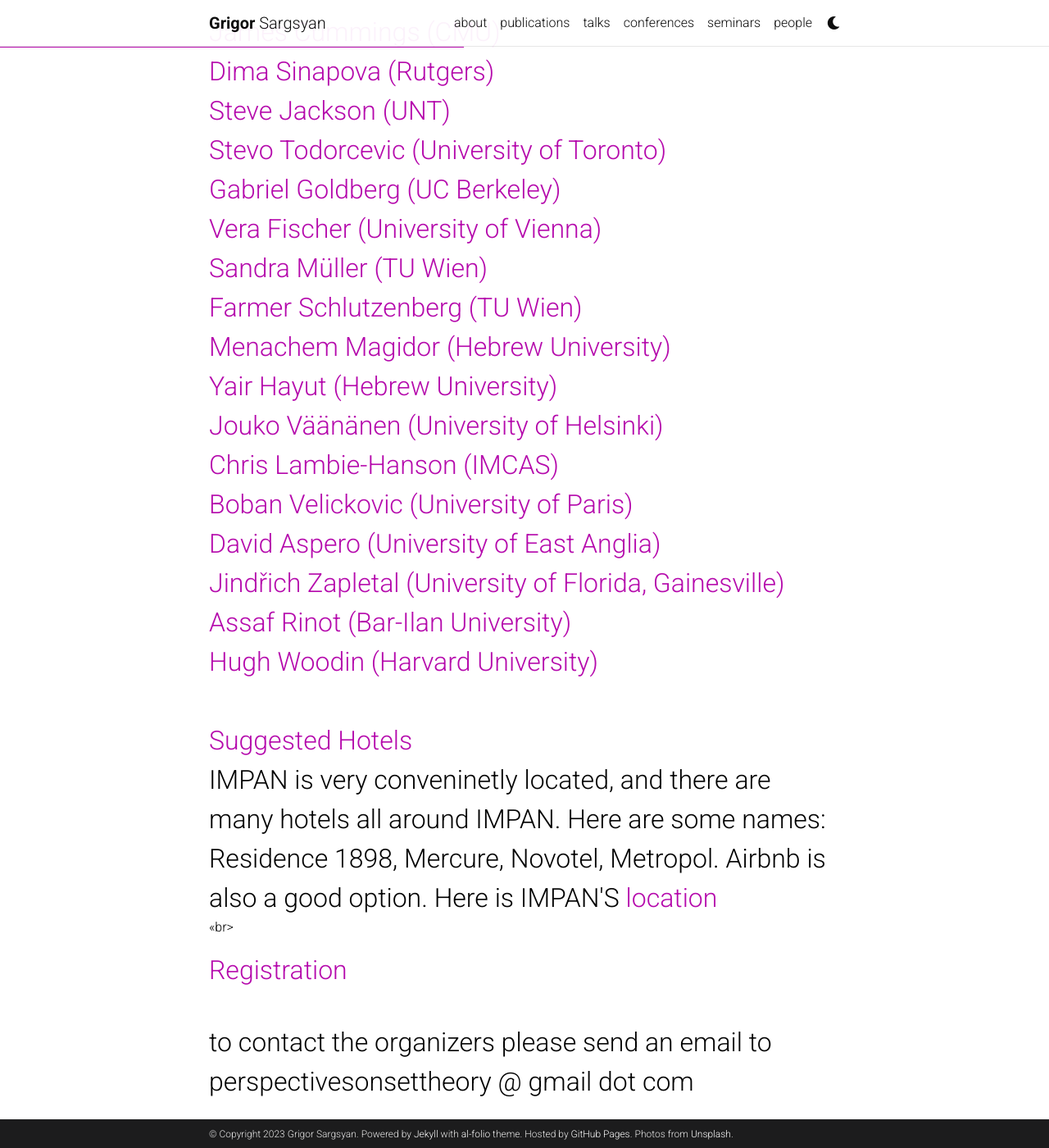
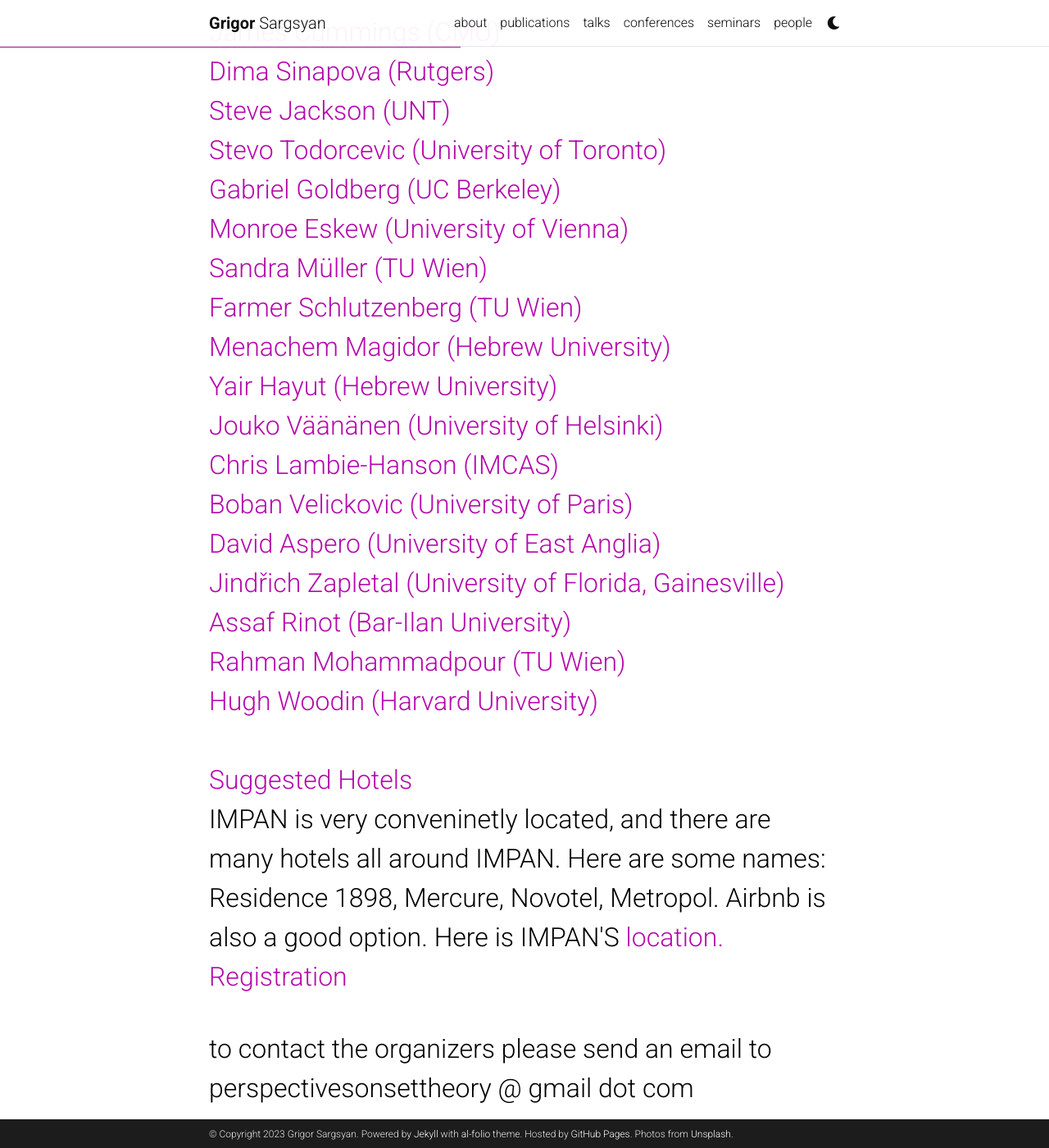
Before and after one commit to grigorsarg/grigorsarg.github.io, a Jekyll site: the page built from _projects/Perspectives.md, in a window 1280 px wide and 1400 px high, scrolled down 511 px. Shown: the whole window at 82% size. Built offline with Jekyll 4.4.1, drawn with Linux system fonts in a browser that asks for light colours; full-size pictures stand in for the smaller copies a plugin makes; comment, search, counter and statistics services are not loaded; a style sheet for code colours, icons or effects is not loaded.

Commit message:
Update Perspectives.md

```diff
--- a/_projects/Perspectives.md
+++ b/_projects/Perspectives.md
@@ -18,7 +18,7 @@
 <a href="http://www.math.unt.edu/~sjackson/"> Steve Jackson (UNT) </a><br>
 <a href="http://www.math.toronto.edu/stevo/">Stevo Todorcevic (University of Toronto)</a><br>
 <a href="https://math.berkeley.edu/~goldberg/">Gabriel Goldberg (UC Berkeley) </a><br>
-<a href="http://www.logic.univie.ac.at/~vfischer/">Vera Fischer (University of Vienna) </a><br>
+<a href="http://www.logic.univie.ac.at/~eskewm25/">Monroe Eskew (University of Vienna) </a><br>
 <a href="https://dmg.tuwien.ac.at/sandramueller/">Sandra Müller (TU Wien) </a><br>
 <a href="https://sites.google.com/site/schlutzenberg">Farmer Schlutzenberg (TU Wien) </a><br>
 <a href="https://en.wikipedia.org/wiki/Menachem_Magidor">Menachem Magidor (Hebrew University) </a><br>
@@ -29,11 +29,12 @@
 <a href="https://research-portal.uea.ac.uk/en/persons/david-aspero">David Aspero (University of East Anglia)</a><br>
 <a href="https://people.clas.ufl.edu/zapletal/">Jindřich Zapletal (University of Florida, Gainesville)</a><br>
 <a href="https://www.assafrinot.com/">Assaf Rinot (Bar-Ilan University) </a><br>
+<a href="https://sites.google.com/site/rahmanmohammadpour/">Rahman Mohammadpour (TU Wien) </a><br>
 <a href="https://philosophy.fas.harvard.edu/people/w-hugh-woodin">Hugh Woodin (Harvard University) </a> <br><br></font>
 
 <font size="+3">  <a href="https://docs.google.com/forms/d/e/1FAIpQLSccN6wVV36sXrM9sRT53cpYjMWZ64BV7FQP5FbiwIxd_e7pJg/viewform?usp=pp_url">Suggested Hotels</a> <br>
 
-IMPAN is very conveninetly located, and there are many hotels all around IMPAN. Here are some names: Residence 1898, Mercure, Novotel, Metropol. Airbnb is also a good option. Here is IMPAN'S <a href="https://www.google.com/maps/place/Mathematical+Institute+of+the+Polish+Academy+of+Sciences/@52.2214313,21.0121334,17z/data=!3m1!4b1!4m6!3m5!1s0x471eccef23a16a9b:0x84d479b4e7e9993d!8m2!3d52.221428!4d21.0147083!16s%2Fg%2F122_gs0r?entry=ttu">location</a></font><<br>
+IMPAN is very conveninetly located, and there are many hotels all around IMPAN. Here are some names: Residence 1898, Mercure, Novotel, Metropol. Airbnb is also a good option. Here is IMPAN'S <a href="https://www.google.com/maps/place/Mathematical+Institute+of+the+Polish+Academy+of+Sciences/@52.2214313,21.0121334,17z/data=!3m1!4b1!4m6!3m5!1s0x471eccef23a16a9b:0x84d479b4e7e9993d!8m2!3d52.221428!4d21.0147083!16s%2Fg%2F122_gs0r?entry=ttu">location.</a></font>
 
 
 <font size="+3">  <a href="https://docs.google.com/forms/d/e/1FAIpQLSccN6wVV36sXrM9sRT53cpYjMWZ64BV7FQP5FbiwIxd_e7pJg/viewform?usp=pp_url">Registration</a></font> <br>
```
